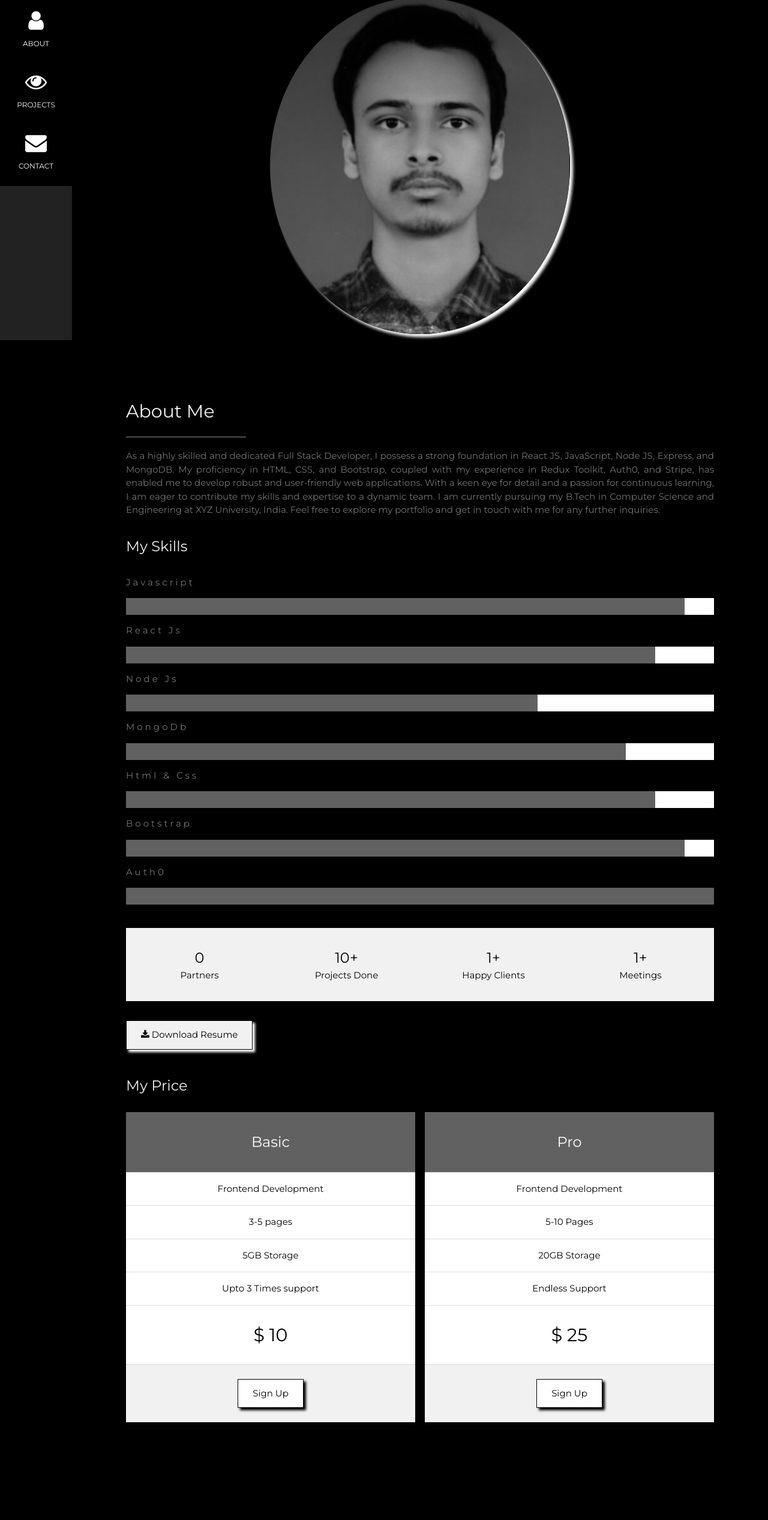
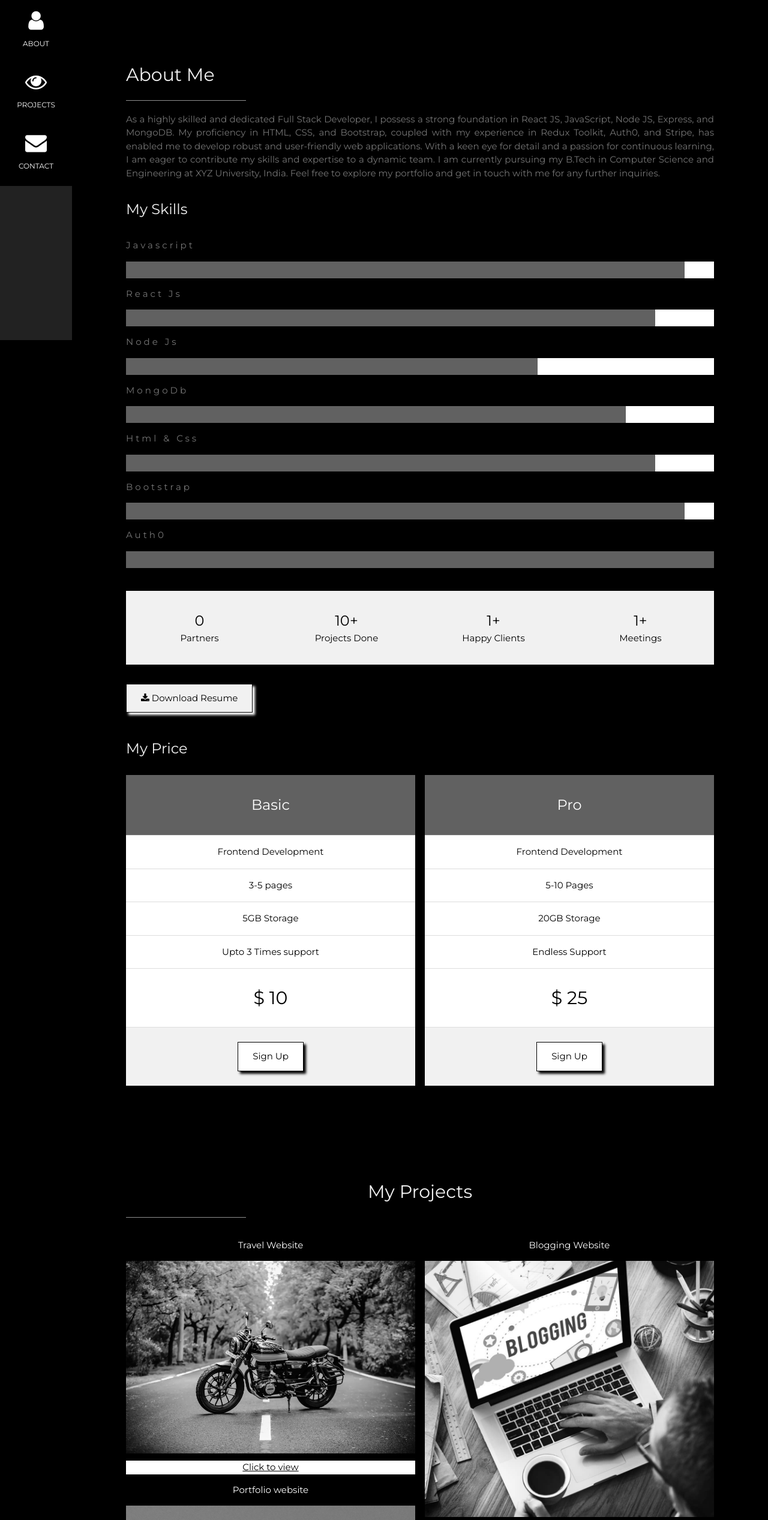
Before and after one commit to Vickykumarmishra/my-modern-portfolio, a React (Create React App) app in the folder portfolio/: page /Home in a window 1280 px wide. Shown: the part 233-2767 px from the top of the page at 60% size. Built offline with nearby package versions, Linux system fonts and the light colour scheme.

Commit message:
new project

```diff
--- a/portfolio/src/Home.js
+++ b/portfolio/src/Home.js
@@ -119,7 +119,7 @@ else{
     <h1 class="w3-jumbo" style={{textShadow:"3px 3px 3px white"}}><span class="w3-hide-small">I'm</span> Vicky Kumar Mishra.</h1>
     <h3><b>Full Stack developer.</b></h3>
     <br></br>
-    <img src="my photo black.jpg" alt="boy" class="w3-image" width="500" height="500" style={{borderRadius:'50%',boxShadow: '5px 5px 5px white'}}/>
+    {/* <img src="my photo black.jpg" alt="boy" class="w3-image" width="500" height="500" style={{borderRadius:'50%',boxShadow: '5px 5px 5px white'}}/> */}
   </header>
 
 
@@ -236,6 +236,8 @@ With a keen eye for detail and a passion for continuous learning, I am eager to
 
     <div class="w3-row-padding" style={{margin:'0 -16px'}}>
       <div class="w3-half">
+
+
         <p style={{color:"white"}}>Travel Website</p>
         <img src="bike4.jpg" style={{width:'100%'}} />
        <a href='https://travel-website-xi-drab.vercel.app/'><div className='clickv' style={{color:'black',backgroundColor:"white"}}>Click to view</div></a>
@@ -248,10 +250,10 @@ With a keen eye for detail and a passion for continuous learning, I am eager to
       </div>
 
       <div class="w3-half">
-        <p style={{color:'white'}}>Tourism Website</p>
-        <img src="tourism.jpg" style={{width:'100%'}}/>
-       <a href='https://tourism-web-with-react-by-vicky.vercel.app'><div className='clickv' style={{color:'black',backgroundColor:"white"}}>Click to view</div></a>
 
+      <p style={{color:"white"}}>Blogging Website</p>
+        <img src="blogport.jpg" style={{width:'100%'}} />
+       <a href='https://blogging-website-fullstack-puce.vercel.app/'><div className='clickv' style={{color:'black',backgroundColor:"white"}}>Click to view</div></a>
       </div>
 
     </div>
```
Also changed, not shown: portfolio/public/blogport.jpg (added).
